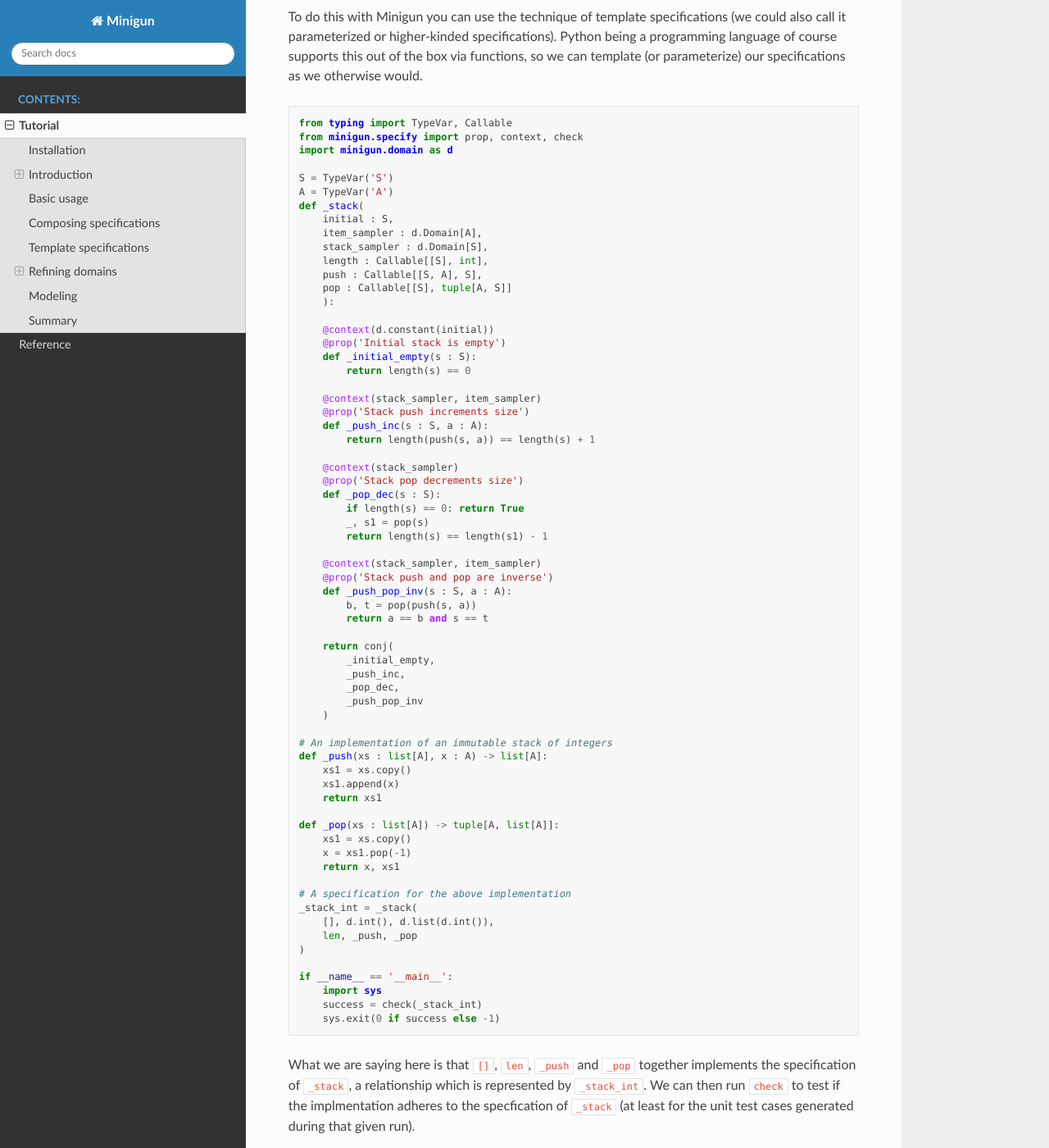
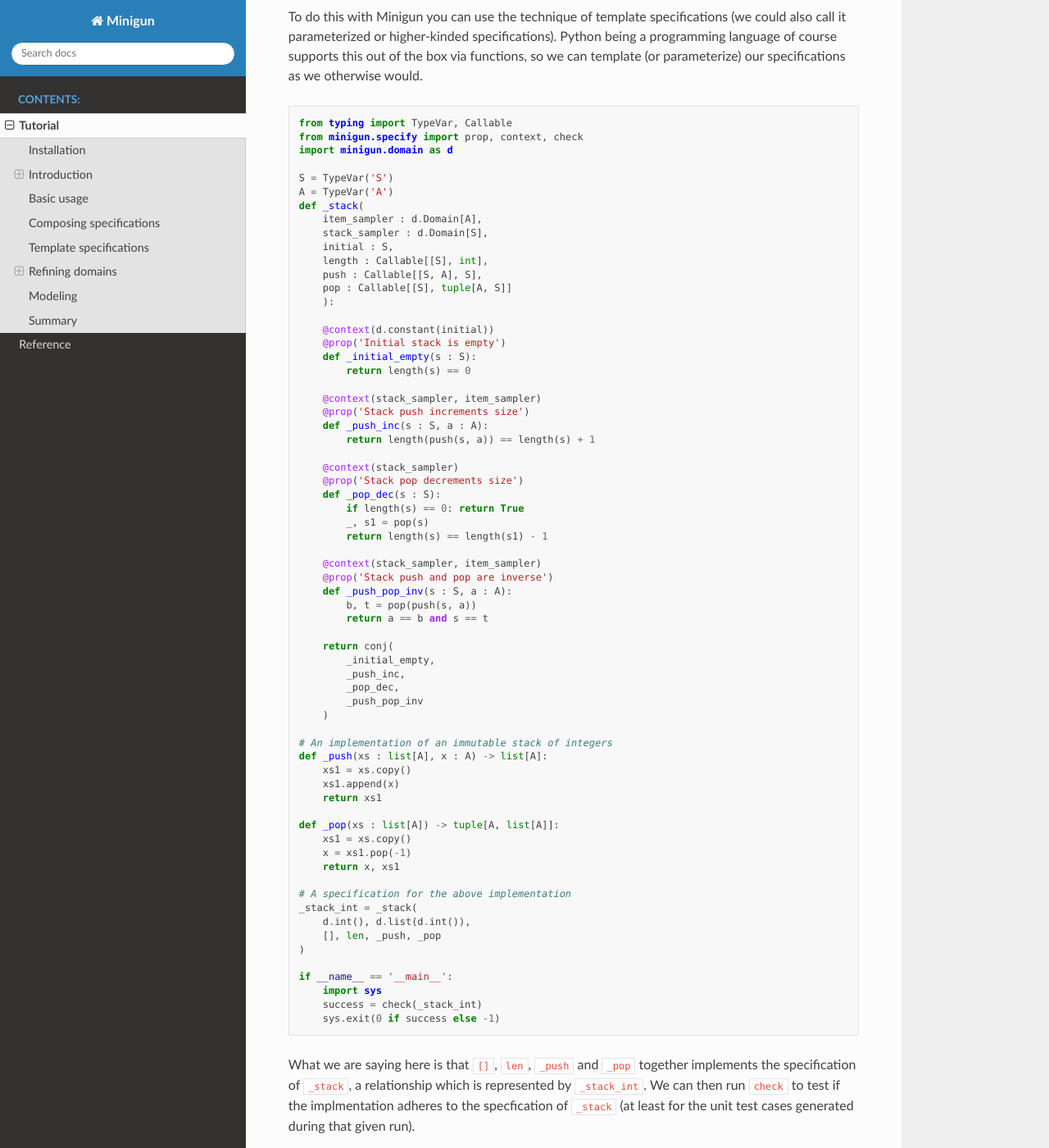
Before and after one commit to soren-n/minigun-py, a Sphinx documentation site: the page built from docs/source/tutorial.rst, in a window 1280 px wide and 1400 px high, scrolled down 5770 px. Shown: the whole window at 82% size. Built offline with Sphinx 7.4.7 and the Read the Docs theme 2.0.0, drawn with Linux system fonts in a browser that asks for light colours.

Commit message:
Refactor example

```diff
--- a/docs/source/tutorial.rst
+++ b/docs/source/tutorial.rst
@@ -187,9 +187,9 @@ To do this with Minigun you can use the technique of template specifications (we
     S = TypeVar('S')
     A = TypeVar('A')
     def _stack(
-        initial : S,
         item_sampler : d.Domain[A],
         stack_sampler : d.Domain[S],
+        initial : S,
         length : Callable[[S], int],
         push : Callable[[S, A], S],
         pop : Callable[[S], tuple[A, S]]
@@ -238,8 +238,8 @@ To do this with Minigun you can use the technique of template specifications (we
 
     # A specification for the above implementation
     _stack_int = _stack(
-        [], d.int(), d.list(d.int()),
-        len, _push, _pop
+        d.int(), d.list(d.int()),
+        [], len, _push, _pop
     )
 
     if __name__ == '__main__':
```
